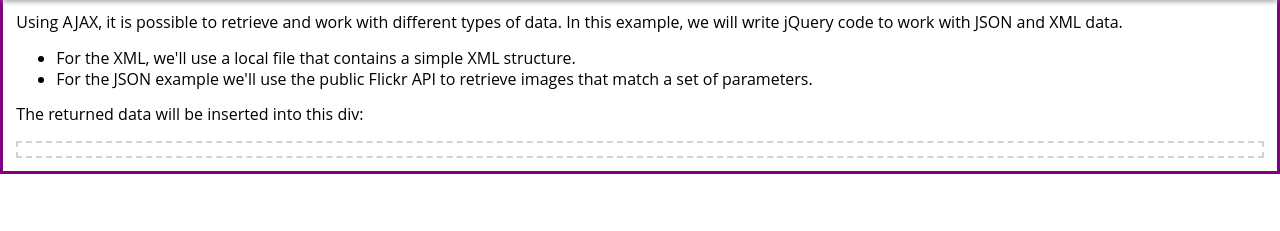
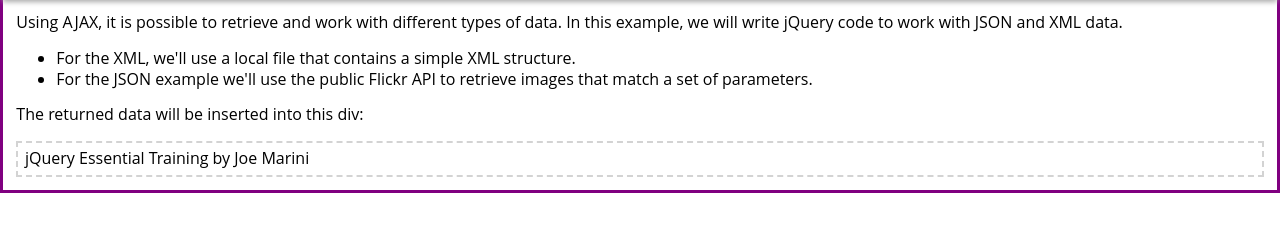
Before and after one commit to morris-hazrati/jQuery-Essential-Training, a plain HTML site: page 06-03 Working with Different Data Types/DataTypes_start.html in a window 1280 px wide. Shown: the part 79-310 px from the top of the page. Drawn offline with Linux system fonts and the light colour scheme.

Commit message:
Finished. It is exciting to be able to connect to outer world from inside you page, which was done by using .get .getJSON was done. Again, AWESOME!

```diff
--- a/06-03 Working with Different Data Types/DataTypes_start.html
+++ b/06-03 Working with Different Data Types/DataTypes_start.html
@@ -16,18 +16,37 @@
         $("document").ready(function() {
           $("body").css("border" , "3px solid purple");
             getXMLData();
-            //getJSONData();
+            getJSONData();
         });
 
         function getJSONData() {
             var flickrAPI = "http://api.flickr.com/services/feeds/photos_public.gne?jsoncallback=?";
 
+            $.getJSON(flickrAPI , {
+              tag : "fitness girls",
+              tagmode : "any",
+              format : "json"
+            } , successFn);
+            console.log("JSON function passed!");
         }
 
         function getXMLData() {
+          $.get("testxmldata.xml" , function(result) {
+            var title = result.getElementsByTagName("title")[0];
+            var name = result.getElementsByTagName("name")[0];
+            var val = title.firstChild.nodeValue + " by " + name.firstChild.nodeValue;
+            $("#ajaxContent").append(val);
+          });
         }
 
         function successFn(result) {
+          $.each(result.items, function (i , item) {
+            $("<img>").attr("src" , item.media.m)
+            .appendTo("#ajaxContent");
+            if (i === 4) {
+              return false;
+            }
+          });
         }
 
         function errorFn(xhr, status, strErr) {
```
